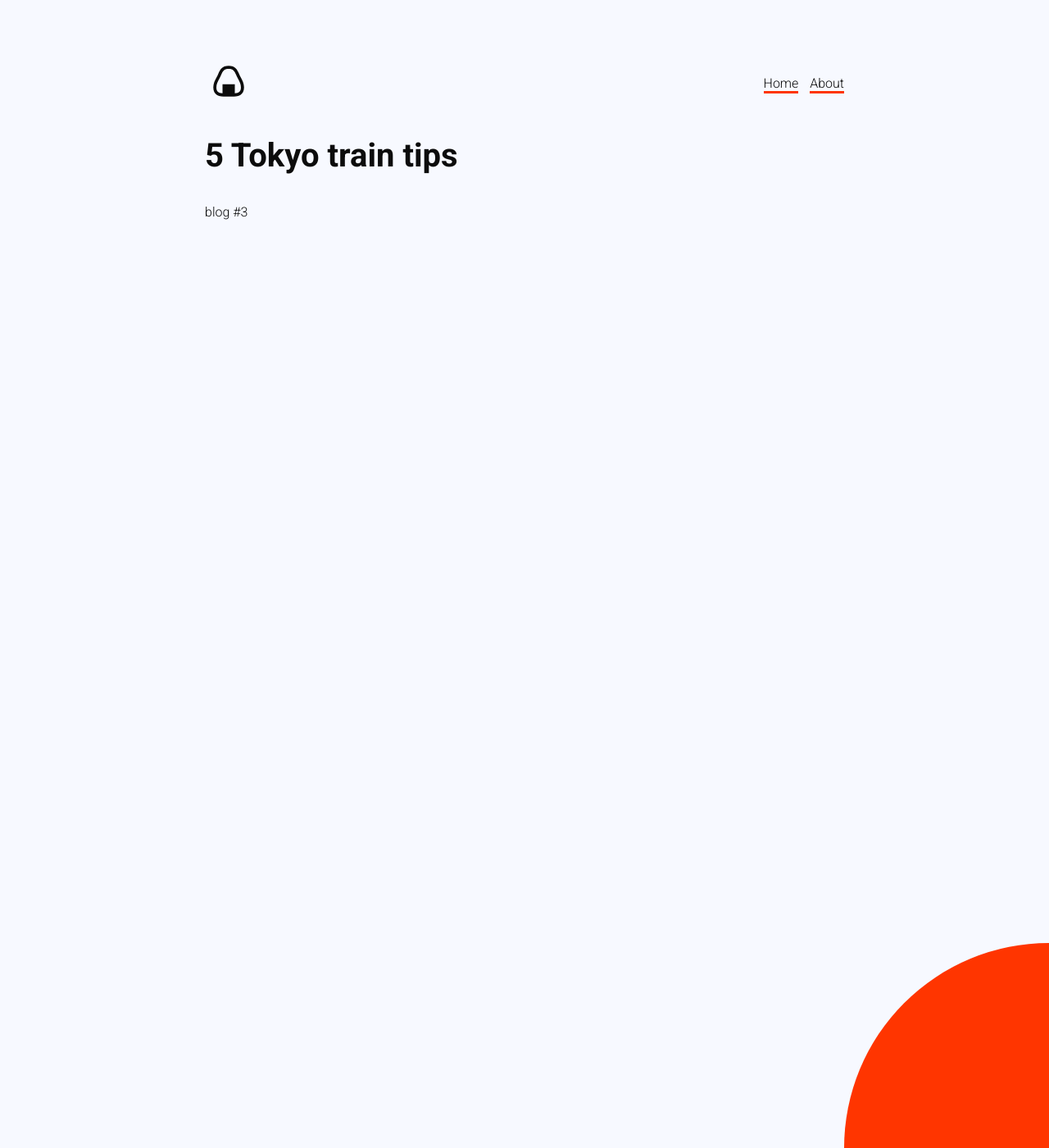
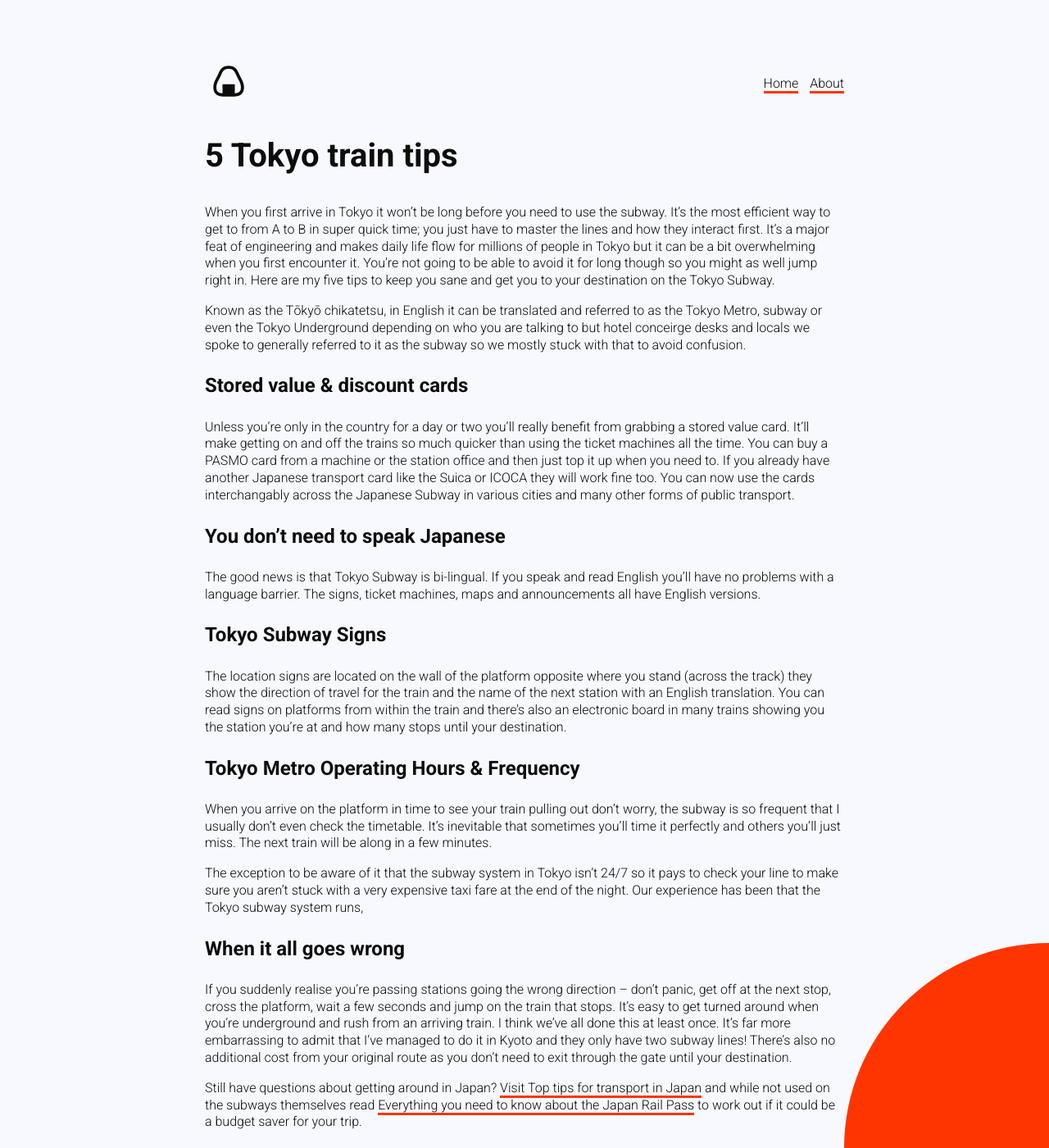
Before and after one commit to galapr/anightinjapan, a Jekyll site: the page built from _posts/2020-11-25-tokyo-train-tips.markdown, in a window 1280 px wide and 1400 px high. Shown: the whole window at 82% size. Built offline with Jekyll 4.4.1, drawn with Linux system fonts in a browser that asks for light colours.

Commit message:
Updated Tokyo Train Tips

```diff
--- a/_posts/2020-11-25-tokyo-train-tips.markdown
+++ b/_posts/2020-11-25-tokyo-train-tips.markdown
@@ -5,4 +5,30 @@
   Tokyo Subway.
 ---
 
-blog #3
+When you first arrive in Tokyo it won’t be long before you need to use the subway.  It’s the most efficient way to get to from A to B in super quick time; you just have to master the lines and how they interact first. It’s a major feat of engineering and makes daily life flow for millions of people in Tokyo but it can be a bit overwhelming when you first encounter it.  You’re not going to be able to avoid it for long though so you might as well jump right in.  Here are my five tips to keep you sane and get you to your destination on the Tokyo Subway.
+
+Known as the Tōkyō chikatetsu, in English it can be translated and referred to as the Tokyo Metro, subway or even the Tokyo Underground depending on who you are talking to but hotel conceirge desks and locals we spoke to generally referred to it as the subway so we mostly stuck with that to avoid confusion.
+
+### Stored value & discount cards
+
+Unless you’re only in the country for a day or two you’ll really benefit from grabbing a stored value card.  It’ll make getting on and off the trains so much quicker than using the  ticket machines all the time.  You can buy a PASMO card from a machine or the station office and then just top it up when you need to.  If you already have another Japanese transport card like the Suica or ICOCA they will work fine too.  You can now use the cards interchangably across the Japanese Subway in various cities and many other forms of public transport.
+
+### You don’t need to speak Japanese
+
+The good news is that Tokyo Subway is bi-lingual.  If you speak and read English you’ll have no problems with a language barrier. The signs, ticket machines, maps and announcements all have English versions.
+
+### Tokyo Subway Signs
+
+The location signs are located on the wall of the platform opposite where you stand (across the track) they show the direction of travel for the train and the name of the next station with an English translation.  You can read signs on platforms from within the train and there’s also an electronic board in many trains showing you the station you’re at and how many stops until your destination.
+
+### Tokyo Metro Operating Hours & Frequency
+
+When you arrive on the platform in time to see your train pulling out don’t worry, the subway is so frequent that I usually don’t even check the timetable.  It’s inevitable that sometimes you’ll time it perfectly and others you’ll just miss.  The next train will be along in a few minutes.
+
+The exception to be aware of it that the subway system in Tokyo isn’t 24/7 so it pays to check your line to make sure you aren’t stuck with a very expensive taxi fare at the end of the night.  Our experience has been that the Tokyo subway system runs,
+
+### When it all goes wrong
+
+If you suddenly realise you’re passing stations going the wrong direction – don’t panic, get off at the next stop, cross the platform, wait a few seconds and jump on the train that stops.  It’s easy to get turned around when you’re underground and rush from an arriving train.  I think we’ve all done this at least once.  It’s far more embarrassing to admit that I’ve managed to do it in Kyoto and they only have two subway lines!  There’s also no additional cost from your original route as you don’t need to exit through the gate until your destination.
+
+Still have questions about getting around in Japan? [Visit Top tips for transport in Japan](https://www.2aussietravellers.com/top-tips-for-transport-in-japan/ ) and while not used on the subways themselves read [Everything you need to know about the Japan Rail Pass](https://www.2aussietravellers.com/japan-rail-pass/) to work out if it could be a budget saver for your trip.
```
